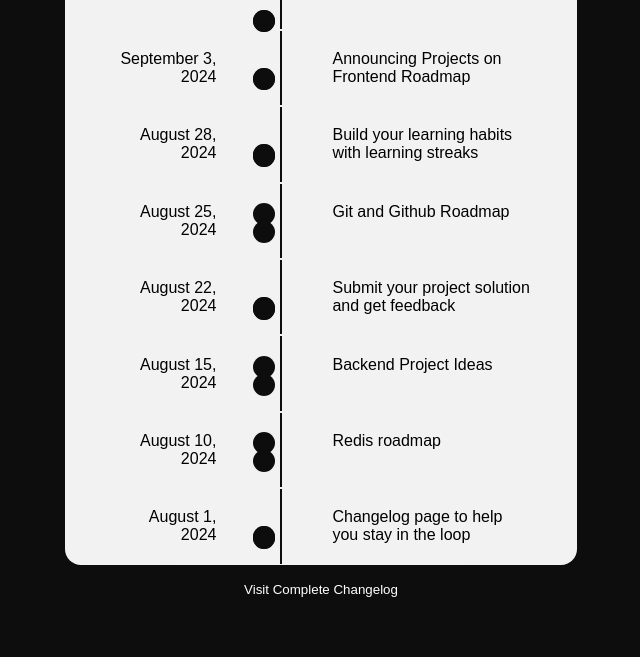
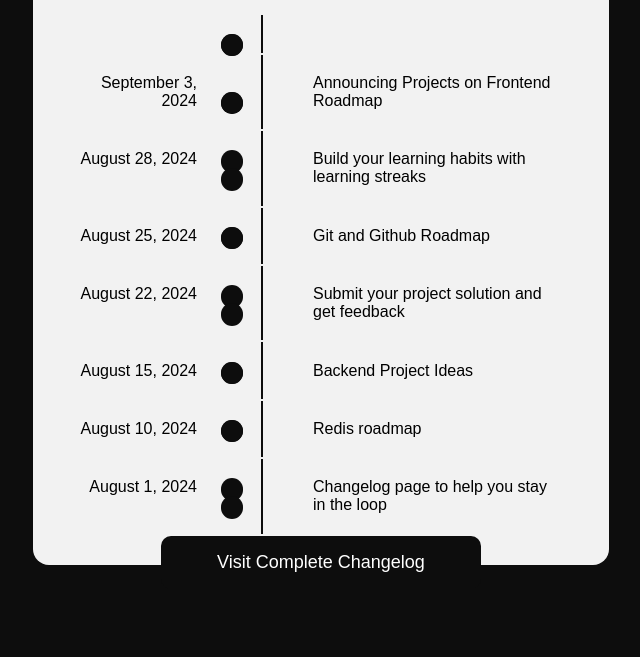
Before and after one commit to professeur01/roadmap.sh-projects, a plain HTML site: page frontend-projects/changelog-component/index.html in a window 1280 px wide. Shown: the part 143-800 px from the top of the page, without its empty margins (319-959 px from the left). Drawn offline with Linux system fonts and the light colour scheme.

Commit message:
fin de l'interface normale, commencement des media queries

```diff
--- a/frontend-projects/changelog-component/style.css
+++ b/frontend-projects/changelog-component/style.css
@@ -22,7 +22,8 @@ body {
     justify-content: center;
     align-content: space-between;
     width: 40%;
-    height: 77vh;
+    height: 100%;
+    max-height: 77vh;
     background-color: hsl(0, 0%, 95%);
     padding: 2rem 1.5rem;
     border-radius: 1rem;
@@ -45,17 +46,21 @@ p {
     outline: none;
     padding: 1rem;
     width: 20rem;
+    font-size: 18px;
     margin: auto;
     cursor: pointer;
     border-radius: 10px;
     transition: background-color 0.3s ease;
 }
+
 .changelog_container button:hover {
     background-color: hsl(0, 0%, 15%);
 }
 
 .changelog_container table {
     position: relative;
+    width: 100%;
+    height: 100%;
 }
 
 .changelog_container table tr td {
@@ -72,8 +77,21 @@ p {
     height: 1.4rem;
     background-color: hsl(0, 0%, 5%);
     border-radius: 50%;
+
+    transition: all 0.2s ease-out;
 }
 
+.changelog_container table tr td:hover::after {
+    background-color: hsl(347, 82%, 53%);
+    left: 12.6vw;
+    width: 1.8rem;
+    height: 1.8rem;
+    z-index: 100;
+}
+
+/* .changelog_container table tr td:nth-child(2n+0):hover::after {
+    background-color: hsl(128, 70%, 45%);
+} */
 .changelog_container table tr td:nth-child(1) {
     border-right: 2px solid hsl(0, 0%, 5%);
     width: 14rem;
@@ -85,3 +103,12 @@ p {
     width: 25rem;
     padding-left: 3rem;
 }
+
+/* ---------------@MEDIA----------------- */
+@media (max-width: 1440px) {
+    .changelog_container {
+        width: 45%;
+    }
+}
+
+/* ---------------@MEDIA----------------- */
```
